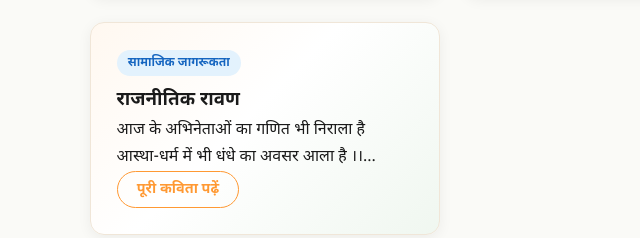
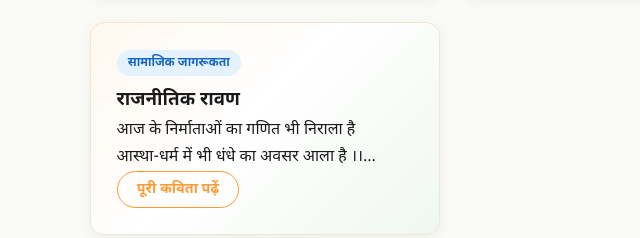
Before and after one commit to sdsatyadarpan-glitch/sdsatyadarpan, a plain HTML site: page index.html in a window 1280 px wide. Shown: the part 8421-8659 px from the top of the page, 0-640 px from the left. Drawn offline with Linux system fonts and the light colour scheme; a web font is replaced by a local one.

Commit message:
Update index.html

```diff
--- a/index.html
+++ b/index.html
@@ -1019,7 +1019,7 @@
     <h3>राजनीतिक रावण</h3>
   </div>
   <p class="poem-excerpt">
-    आज के अभिनेताओं का गणित भी निराला है<br>
+    आज के निर्माताओं का गणित भी निराला है<br>
     आस्था-धर्म में भी धंधे का अवसर आला है ।।...
   </p>
   <button class="read-btn" onclick="openPoem('poem91')">पूरी कविता पढ़ें</button>
```
